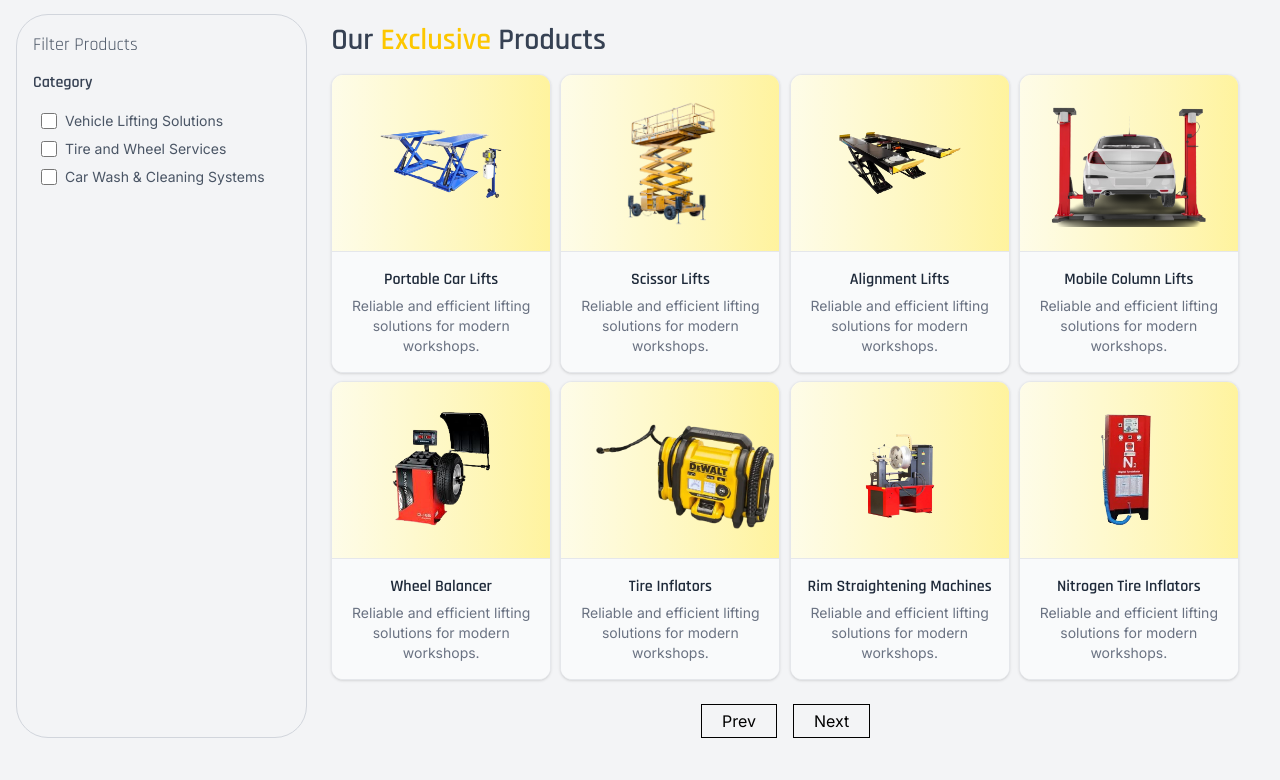
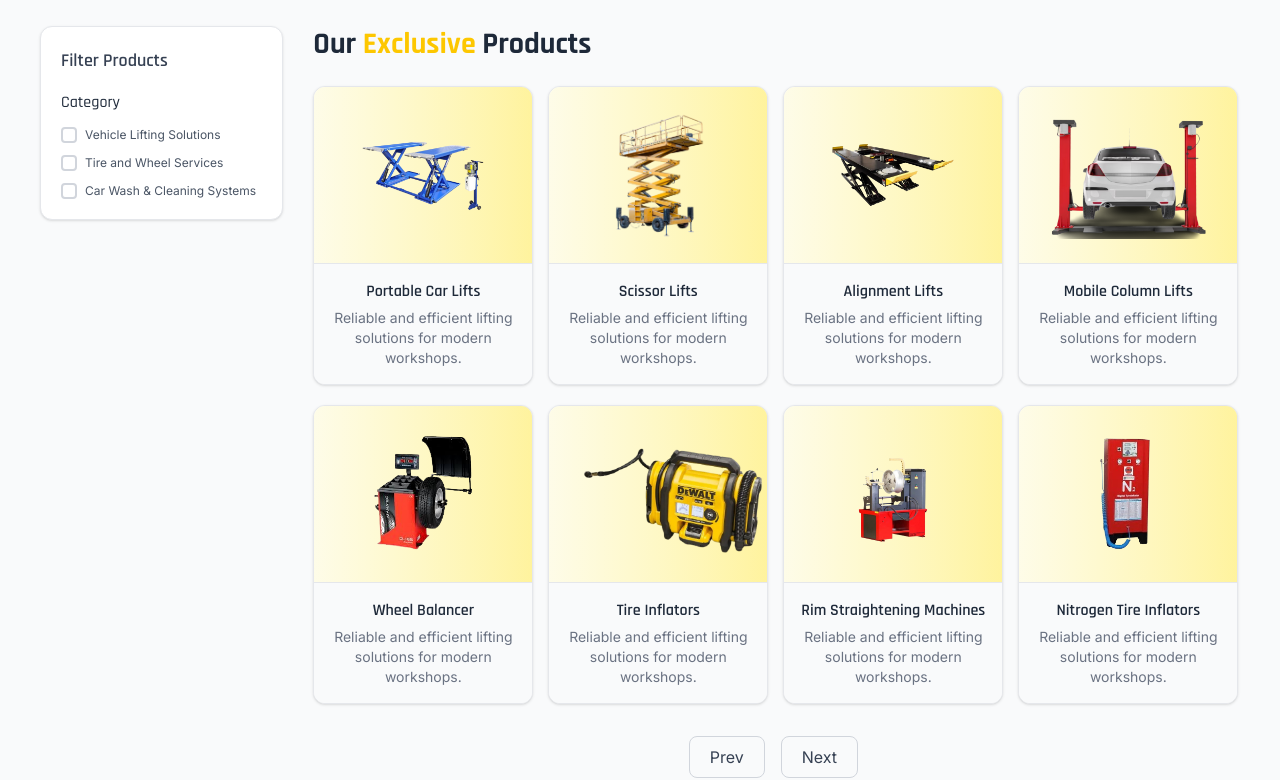
Before and after one commit to RazaRajpoot92/Fechnoifoce-Frontent, a React (Vite) app: page /products in a window 1280 px wide. Shown: the part 460-1240 px from the top of the page. Built offline with nearby package versions, Linux system fonts and the light colour scheme.

Commit message:
made product page responsive

```diff
--- a/src/components/ProductsBanner.jsx
+++ b/src/components/ProductsBanner.jsx
@@ -4,7 +4,7 @@ import teamImg from "../assets/bgTeam.jpeg"
 
 const ProductsBanner = () => {
   return (
-    <div className="flex w-full justify-center bg-gray-100 px-2 py-4">
+    <div className="flex w-full justify-center bg-gray-50 px-2 py-4">
       <div className="flex flex-col lg:flex-row items-center w-[85%] max-w-6xl rounded-2xl
       bg-gradient-to-r from-yellow-200  to-yellow-300/80 text-gray-700
       px-6 sm:px-10 py-10 gap-6">
--- /dev/null
+++ b/src/components/SideBar.jsx
@@ -0,0 +1,65 @@
+import React from 'react'
+import {Check} from 'lucide-react'
+
+const SideBar = ({handleChange}) => {
+  return (
+    <>
+    {/* Sidebar */}
+        <div className="w-full lg:w-[300px] bg-white border border-gray-200 rounded-xl p-5 shadow-sm h-fit">
+
+            <h2 className="text-lg font-semibold text-gray-700 mb-4">
+                Filter Products
+            </h2>
+
+            <h3 className=" font-medium text-gray-800 mb-3">
+                Category
+            </h3>
+
+            <div className="flex flex-col gap-3">
+
+                {[
+                    "Vehicle Lifting Solutions",
+                    "Tire and Wheel Services",
+                    "Car Wash & Cleaning Systems"
+                ].map((cat) => (
+                    <label key={cat} className="flex items-center gap-2 cursor-pointer group">
+
+                        {/* Checkbox */}
+                        <input
+                            type="checkbox"
+                            value={cat}
+                            onChange={handleChange}
+                            className="hidden peer"
+                        />
+
+                        {/* Custom UI */}
+                        <div className="w-4 h-4 border-2 border-gray-300 rounded
+                            flex items-center justify-center
+                            peer-checked:bg-black
+                            peer-checked:border-black
+                            transition">
+                                <Check color='white' />
+
+                            <svg
+                                className="w-3 h-3 text-white hidden peer-checked:block"
+                                fill="none"
+                                stroke="currentColor"
+                                strokeWidth="3"
+                                viewBox="0 0 24 24">
+                                <path d="M5 13l4 4L19 7" />
+                            </svg>
+                        </div>
+
+                        <span className="text-xs text-gray-600 group-hover:text-gray-900 transition">
+                            {cat}
+                        </span>
+                    </label>
+                ))}
+
+            </div>
+        </div>
+    </>
+  )
+}
+
+export default SideBar
--- a/src/pages/ProductsPage.jsx
+++ b/src/pages/ProductsPage.jsx
@@ -9,6 +9,7 @@ import pr5 from '../assets/products/product5.png'
 import pr6 from '../assets/products/product6.png'
 import pr7 from '../assets/products/product7.png'
 import pr8 from '../assets/products/product8.png'
+import SideBar from '../components/SideBar'
 
 const productData = [
     {
@@ -74,88 +75,90 @@ const productData = [
 const ProductsPage = () => {
     const [showingProducts, setShowingProducts] = useState(8)
     const [categories, setCategories] = useState([])
-    const handleNext = ()=>{
-        if(showingProducts < productData.length){
+
+    const handleNext = () => {
+        if (showingProducts < productData.length) {
             setShowingProducts(prev => prev + 4)
         }
     }
-    const handlePrev = ()=>{
-        if(showingProducts > 4){
+
+    const handlePrev = () => {
+        if (showingProducts > 4) {
             setShowingProducts(prev => prev - 4)
         }
     }
 
-    const handleChange = (e)=>{
-        const {value, checked} = e.target
-        console.log(value, checked)
-        if(checked){
-            setCategories([...categories, value])
-        }else{
-            setCategories(categories.filter(item => item != value))
+    const handleChange = (e) => {
+        const { value, checked } = e.target
+
+        if (checked) {
+            setCategories(prev => [...prev, value])
+        } else {
+            setCategories(prev => prev.filter(item => item !== value))
+        }
     }
 
-        console.log(categories)
-    }
-
-   const filteredData =  productData.filter(item => categories.includes(item.category))
-
-    console.log(filteredData)
+    const filteredProducts =
+        categories.length > 0
+            ? productData.filter(item => categories.includes(item.category))
+            : productData
 
     return (
-    <div className='pt-18 px-4 bg-gray-100'>
+        <div className='flex bg-gray-50 justify-center'>
+            <div className="pt-15 px-4 lg:px-10 bg-gray-50 min-h-screen">
+
                 <ProductsBanner />
-        <div className='flex'>
-            <div className='w-[30%] pl-4 rounded-4xl pt-4  border border-gray-300'>
-                <h2 className=' text-lg text-gray-600'>Filter Products</h2>
-                <h2 className='font-semibold text-md text-gray-700 mt-3'>Category</h2>
-                <div className='flex flex-col gap-2 mt-4 pl-2'>
-                    <div className='flex gap-2 items-center'>
-                        <input
-                        value={"Vehicle Lifting Solutions"}
-                        onChange={handleChange}
-                        className='size-4' type="checkbox" />
-                        <p className='text-sm text-gray-600'>Vehicle Lifting Solutions</p>
-                    </div>
-                    <div className='flex gap-2 items-center'>
-                        <input
-                        value={"Tire and Wheel Services"}
-                        onChange={handleChange}
-                        className='size-4' type="checkbox" />
-                        <p className='text-sm text-gray-600'>Tire and Wheel Services</p>
-                    </div>
-                    <div className='flex gap-2 items-center'>
-                        <input
-                        value={"Car Wash & Cleaning Systems"}
-                        onChange={handleChange}
-                        className='size-4 ' type="checkbox" />
-                        <p className='text-sm text-gray-600'>Car Wash & Cleaning Systems</p>
-                    </div>
-                </div>
-            </div>
-            {/* product container */}
-            <div className='w-full'>
-                <h1 className='pl-6 py-2 pb-4 font-semibold text-3xl text-gray-700'>Our <span className='text-yellow-400'>Exclusive</span> Products</h1>
-                <div className=' w-full px-6 grid grid-cols-4 gap-2'>
 
+                <div className="flex flex-col lg:flex-row gap-6 mt-6">
+
+                    <SideBar handleChange = {handleChange} />
+
+                    {/* Products Section */}
+                    <div className='w-full flex justify-center'>
+                        <div className="max-w-230 ">
+
+                            <h1 className="mb-6 text-2xl md:text-3xl font-bold text-gray-800">
+                                Our <span className="text-yellow-400">Exclusive</span> Products
+                            </h1>
+
+                            {/* Grid */}
+                            <div className="grid grid-cols-1 sm:grid-cols-2 md:grid-cols-3 xl:grid-cols-4 gap-5">
                                 {
-
-
-                        productData.filter(item => categories.length >0? categories.includes(item.category): item).slice(0,showingProducts).map((item)=>(
-                            <ProductCard key={item.id} item = {item}/>
+                                    filteredProducts
+                                        .slice(0, showingProducts)
+                                        .map((item) => (
+                                            <ProductCard key={item.id} item={item} />
                                         ))
                                 }
                             </div>
 
-                <div className='flex justify-center pt-6'>
-                    <div className='flex gap-4 *:hover:cursor-pointer *:hover:bg-gray-400'>
-                        <p onClick={handlePrev}  className='border py-1 px-5'>Prev</p>
-                        <p onClick={handleNext} className='border py-1 px-5'>Next</p>
+                            {/* Pagination */}
+                            <div className="flex justify-center mt-8">
+                                <div className="flex gap-4">
+
+                                    <button
+                                        onClick={handlePrev}
+                                        className="px-5 py-2 border border-gray-300 rounded-lg
+                                        text-gray-700 hover:bg-gray-100 transition">
+                                        Prev
+                                    </button>
+
+                                    <button
+                                        onClick={handleNext}
+                                        className="px-5 py-2 border border-gray-300 rounded-lg
+                                        text-gray-700 hover:bg-gray-100 transition">
+                                        Next
+                                    </button>
+
                                 </div>
+                            </div>
+
                         </div>
                     </div>
                 </div>
 
-        <div className='h-[60vh]'></div>
+                <div className="h-20"></div>
+            </div>
         </div>
     )
 }
```
Lines whose indentation alone changed are shown as unchanged.
